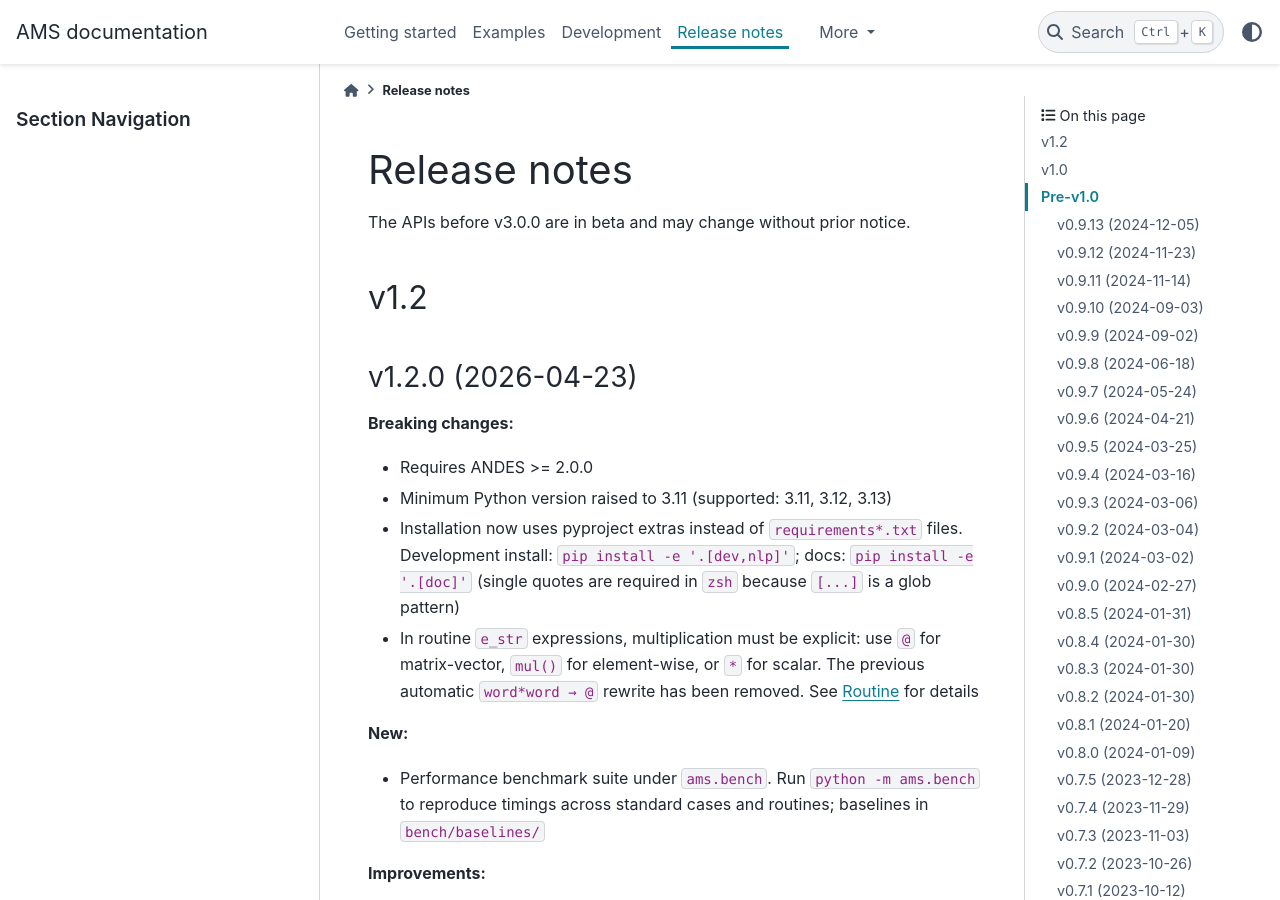
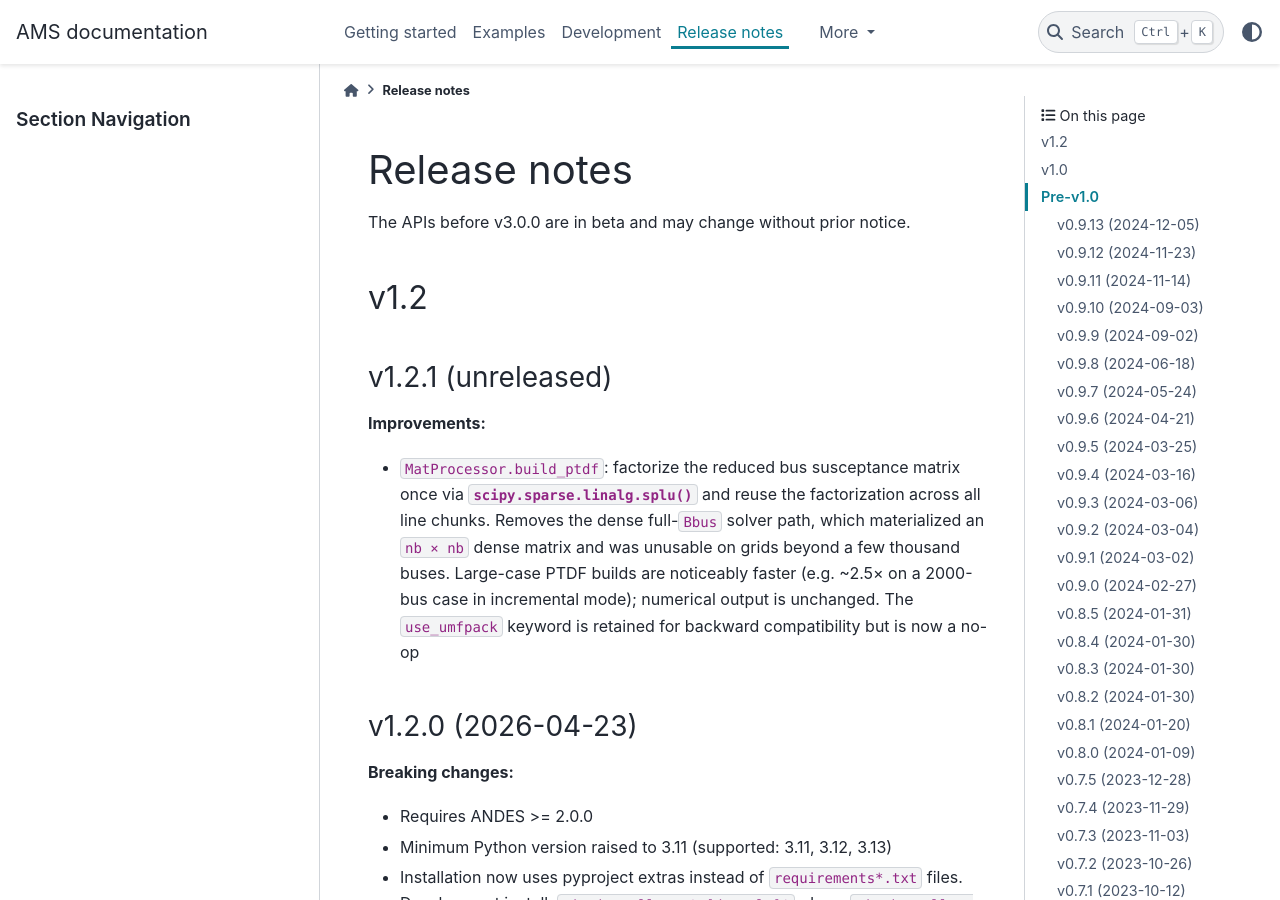
Before and after one commit to CURENT/ams, a Sphinx documentation site: the page built from docs/source/release-notes.rst, in a window 1280 px wide and 900 px high. Built offline with Sphinx 7.4.7 and the PyData theme 0.15.4, drawn with Linux system fonts in a browser that asks for light colours; pages that are not in the unit, such as notebooks, are missing from menus; the version number could not be read and is left out.

Commit message:
perf: factor Bbus once in MatProcessor.build_ptdf
Replace the per-chunk spsolve + dense-Bbus.todense() paths with a
single splu factorization reused across all line chunks. The dense
solver path materialized an nb x nb dense block and was OOM-prone on
grids beyond a few thousand buses; the incremental path re-factorized
the reduced bus susceptance matrix on every iteration. Both
inefficiencies are gone. Numerical output is identical
(max|diff|=0.00e+00 across case14, case118, case300, case_ACTIVSg2000).

Wall-clock (warm cache) for build_ptdf:
- case_ACTIVSg2000 default: 685 -> 526 ms (1.30x)
- case_ACTIVSg2000 incremental(step=500): 1224 -> 497 ms (2.46x)
- case300 incremental(step=500): 36 -> 8 ms (4.4x)
- case118 incremental(step=500): 12 -> 2 ms (5.6x)

The use_umfpack keyword is kept for backward compatibility but is now
a no-op since the unified path uses SuperLU via splu.

Co-Authored-By: Claude Opus 4.7 (1M context) <noreply@anthropic.com>

```diff
--- a/docs/source/release-notes.rst
+++ b/docs/source/release-notes.rst
@@ -8,6 +8,20 @@ The APIs before v3.0.0 are in beta and may change without prior notice.
 
 v1.2
 ==========
+
+v1.2.1 (unreleased)
+----------------------
+
+**Improvements:**
+
+- ``MatProcessor.build_ptdf``: factorize the reduced bus susceptance
+  matrix once via :func:`scipy.sparse.linalg.splu` and reuse the
+  factorization across all line chunks. Removes the dense full-``Bbus``
+  solver path, which materialized an ``nb × nb`` dense matrix and was
+  unusable on grids beyond a few thousand buses. Large-case PTDF builds
+  are noticeably faster (e.g. ~2.5× on a 2000-bus case in incremental
+  mode); numerical output is unchanged. The ``use_umfpack`` keyword is
+  retained for backward compatibility but is now a no-op
 
 v1.2.0 (2026-04-23)
 ----------------------
```
Also changed, not shown: 1 other file.
